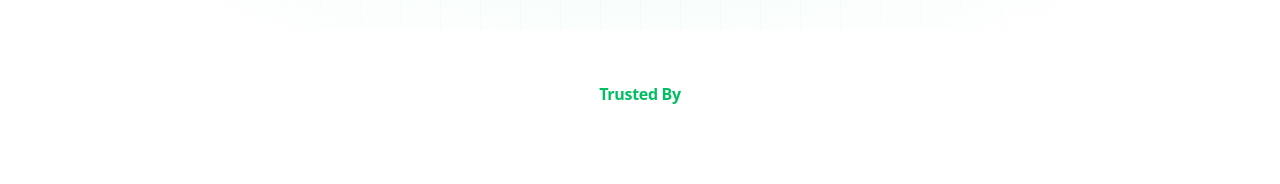
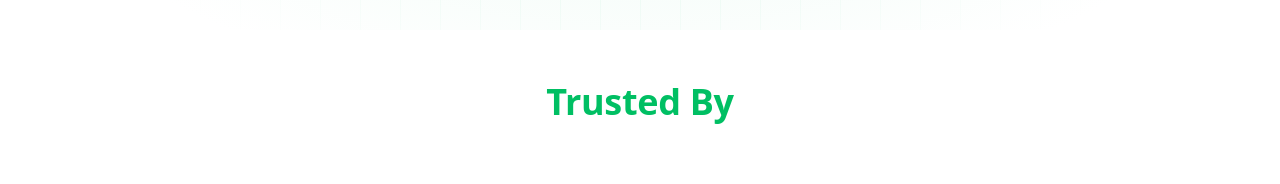
Before and after one commit to BeyondBrnd/website, a Next.js app: page / in a window 1280 px wide. Shown: the part 606-790 px from the top of the page. Built offline with nearby package versions, Linux system fonts and the light colour scheme.

Commit message:
updated cta link and trusted by size

```diff
--- a/components/CTAButton.tsx
+++ b/components/CTAButton.tsx
@@ -6,29 +6,40 @@ type CTAButtonProps = {
   onClick?: () => void;
   className?: string;
   label?: string;
+  calendlyUrl?: string;
 };
 
 export default function CTAButton({
   onClick,
   className = '',
   label = 'Get a FREE Growth Plan',
+  calendlyUrl = 'https://calendly.com/bharti-beyondbrnd/30min',
 }: CTAButtonProps) {
+  const handleClick = () => {
+    if (onClick) {
+      onClick();
+      return;
+    }
+
+    window.open(calendlyUrl, '_blank', 'noopener,noreferrer');
+  };
+
   return (
     <button
-      onClick={onClick ?? (() => alert('CTA clicked'))}
+      onClick={handleClick}
       className={[
         // Base
         'inline-flex items-center justify-center',
         'select-none cursor-pointer',
         'rounded-[12px]',
         'font-bold tracking-tight',
-        // Size (bigger)
+        // Size
         'h-[44px] px-6 text-[14px]',
         // Look
         'bg-[#00bf63] text-black',
         'shadow-[0_10px_25px_rgba(0,0,0,0.12)]',
         'ring-1 ring-black/10',
-        // Hover/active (more “button-like”)
+        // Hover / Active
         'transition-all duration-200 ease-out',
         'hover:bg-[#00a857] hover:shadow-[0_14px_30px_rgba(0,0,0,0.16)] hover:-translate-y-[1px]',
         'active:translate-y-[0px] active:shadow-[0_8px_18px_rgba(0,0,0,0.12)]',
--- a/components/landing/Clientele.tsx
+++ b/components/landing/Clientele.tsx
@@ -88,7 +88,9 @@ export default function Clientele() {
       <div className="mx-auto max-w-6xl px-4 py-10">
         <div className="mx-auto max-w-6xl px-4 pb-10 pt-0">
           <div className="flex justify-center">
-            <div className="bb-pill">Trusted By</div>
+            <div className="bb-pill"> <h2 className="text-3xl font-semibold sm:text-4xl">
+              Trusted By
+            </h2></div>
           </div>
         </div>
 
--- a/components/landing/WorkWithUs.tsx
+++ b/components/landing/WorkWithUs.tsx
@@ -178,7 +178,7 @@ function PhaseCard({ step, index }: { step: Step; index: number }) {
                         ? MessagesSquare
                         : Sparkles
 
-    const SECRET_LINK = 'https://www.linkedin.com/in/bhartichilkoti/'
+    const SECRET_LINK = 'https://calendly.com/bharti-beyondbrnd/30min'
 
     return (
         <div className="bb-phase-card">
```
